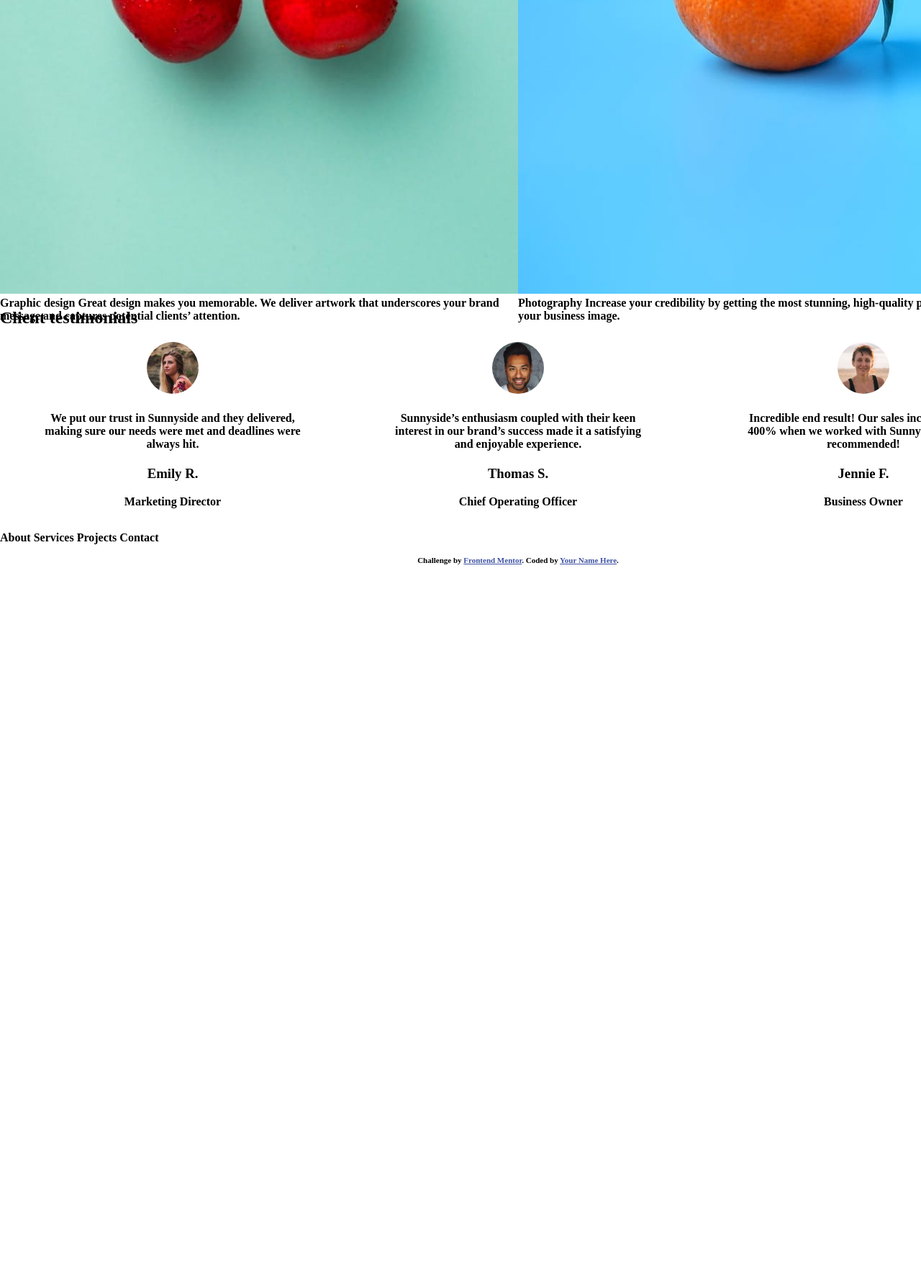
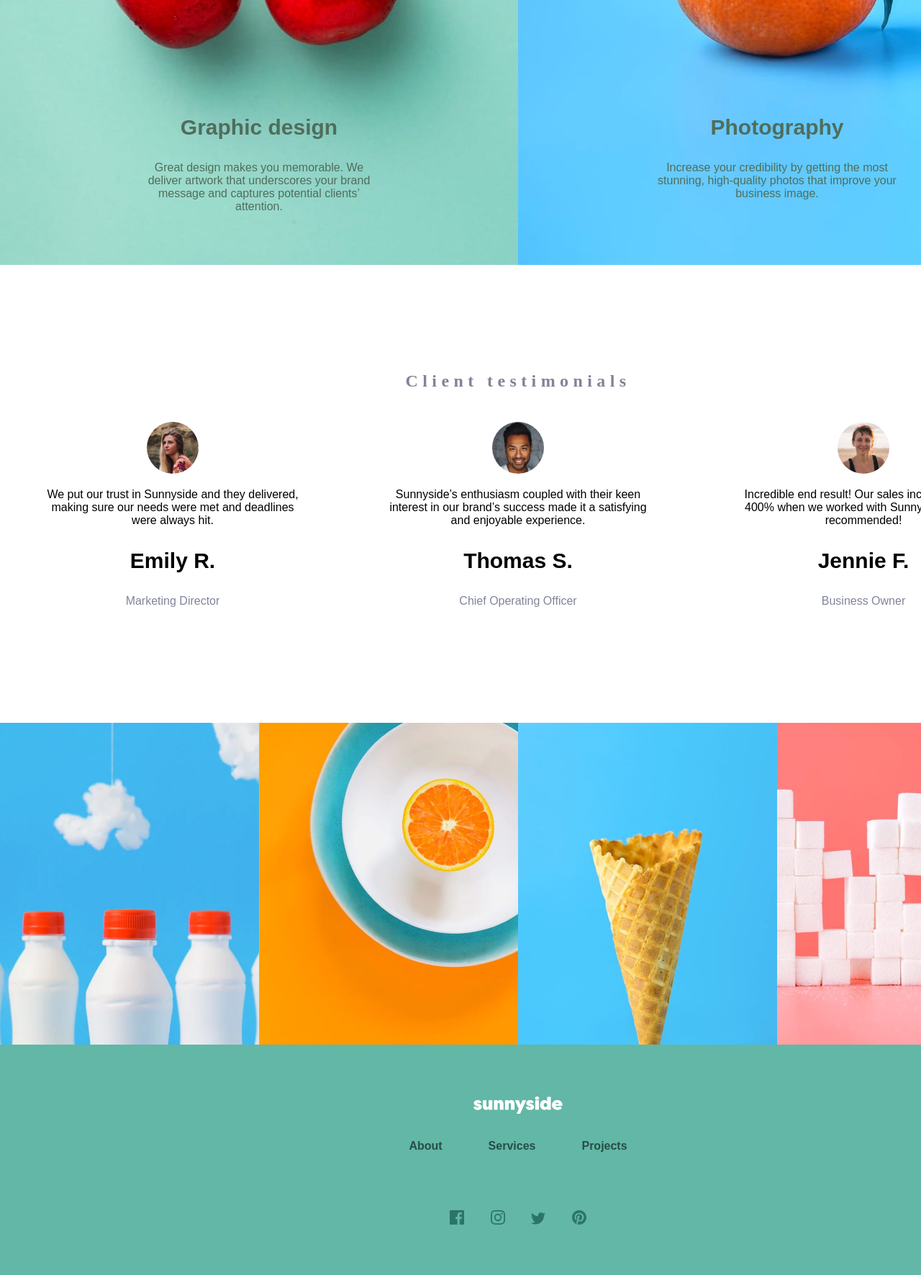
Before and after one commit to ilyaszk/Sunnyside-agency-landing-page, a plain HTML site: page index.html in a window 1280 px wide. Shown: the part 2440-4211 px from the top of the page at 72% size. Before the commit the page ends 3224 px from the top, so only its background shows below. Drawn offline with Linux system fonts and the light colour scheme.

Commit message:
integration html css terminé

```diff
--- a/index.html
+++ b/index.html
@@ -24,7 +24,7 @@
 </head>
 
 <body>
-    <Article class="container">
+
     <div class="bg-img">
         <div class="menu">
             <nav class="top">
@@ -41,7 +41,7 @@
         <H1>We are creatives</H1>
         <svg width="36" height="114" xmlns="http://www.w3.org/2000/svg"><g stroke="#FFF" stroke-width="6" fill="none" fill-rule="evenodd" stroke-linecap="round" stroke-linejoin="round"><path d="M18 3v100M3 95.484l15 15 15-15"/></g></svg>
     </div>
-        <article>
+    <article class="card">
         <div class="row">
             <div class="column">
                 <div>
@@ -63,40 +63,70 @@
             </div>
         </div>
         <div class="row">
-                <div class="column"><img src="images/desktop/image-graphic-design.jpg" alt="">Graphic design Great design makes you memorable. We deliver artwork that underscores your brand message and captures potential clients’ attention.</div>
-                <div class="column"><img src="images/desktop/image-photography.jpg" alt="">Photography Increase your credibility by getting the most stunning, high-quality photos that improve your business image.</div>
+            <div class="cerise">
+                <img src="images/desktop/image-graphic-design.jpg" alt="">
+                <div class=" text-img1">
+                    <h3>Graphic design</h3>
+                    <p> Great design makes you memorable. We deliver artwork that underscores your brand message and captures potential clients’ attention.</p>
+                </div>
+            </div>
+            <div class="orange">
+                <img src="images/desktop/image-photography.jpg" alt="">
+                <div class=" text-img2">
+                    <h3>Photography</h3>
+                    <p>Increase your credibility by getting the most stunning, high-quality photos that improve your business image.</p>
+                </div>
+            </div>
         </div>
     </article>
-        <article>
+    <article class=" personne ">
         <h2>Client testimonials</h2>
-            <div class="presentation">
-                <div class="profil">
-                    <img src="images/image-emily.jpg" alt="">
-                    <h4>We put our trust in Sunnyside and they delivered, making sure our needs were met and deadlines were always hit.</h4>
+        <div class="presentation ">
+            <div class="profil ">
+                <img src="images/image-emily.jpg " alt=" ">
+                <p>We put our trust in Sunnyside and they delivered, making sure our needs were met and deadlines were always hit.</p>
                 <h3>Emily R.</h3>
                 <p>Marketing Director</p>
             </div>
-                <div class="profil">
-                    <img src="images/image-thomas.jpg" alt="">
-                    <h4> Sunnyside’s enthusiasm coupled with their keen interest in our brand’s success made it a satisfying and enjoyable experience.</h4>
+            <div class="profil ">
+                <img src="images/image-thomas.jpg " alt=" ">
+                <p> Sunnyside’s enthusiasm coupled with their keen interest in our brand’s success made it a satisfying and enjoyable experience.</p>
                 <h3>Thomas S.</h3>
                 <p>Chief Operating Officer</p>
             </div>
-                <div class="profil">
-                    <img src="images/image-jennie.jpg" alt="">
-                    <h4>Incredible end result! Our sales increased over 400% when we worked with Sunnyside. Highly recommended!</h4>
+            <div class="profil ">
+                <img src="images/image-jennie.jpg " alt=" ">
+                <p>Incredible end result! Our sales increased over 400% when we worked with Sunnyside. Highly recommended!</p>
                 <h3>Jennie F.</h3>
                 <p>Business Owner</p>
             </div>
         </div>
     </article>
-        <p>
-            About Services Projects Contact
-        </p>
-        <div class="attribution">
-            Challenge by <a href="https://www.frontendmentor.io?ref=challenge" target="_blank">Frontend Mentor</a>. Coded by <a href="#">Your Name Here</a>.
+    <div class="row-img ">
+        <img src="images/desktop/image-gallery-milkbottles.jpg " alt=" ">
+        <img src="images/desktop/image-gallery-orange.jpg " alt=" ">
+        <img src="images/desktop/image-gallery-cone.jpg " alt=" ">
+        <img src="images/desktop/image-gallery-sugarcubes.jpg " alt=" ">
     </div>
-    </Article>
+
+    <footer>
+        <div class="lien ">
+            <img src="images/logo.svg " alt=" ">
+            <ul>
+                <li>About</li>
+                <li>Services</li>
+                <li>Projects</li>
+            </ul>
+        </div>
+        <div class="contact ">
+            <img src="images/icon-facebook.svg " alt=" ">
+            <img src="images/icon-instagram.svg " alt=" ">
+            <img src="images/icon-twitter.svg " alt=" ">
+            <img src="images/icon-pinterest.svg " alt=" ">
+        </div>
+
+    </footer>
+
 </body>
 
 </html>
--- a/style.css
+++ b/style.css
@@ -2,7 +2,7 @@ body {
     margin: auto;
     padding: 0;
     width: 1440px;
-    font-family: "Fraunces-Regular";
+    font-family: sans-serif;
     font-weight: 700;
     background: hsl(0, 0%, 100%);
 }
@@ -84,18 +84,59 @@ body {
 }
 
 .column div h2 {
+    font-family: "Barlow-Regular";
     color: hsl(212, 27%, 19%);
     font-size: 50px;
 }
 
-.column div p {
+.cerise,
+.orange {
+    flex: 50%;
+    position: relative;
+}
+
+.text-img1,
+.text-img2 {
+    z-index: 1;
+    position: absolute;
+    text-align: center;
+    margin: 0 auto;
+    left: 0;
+    right: 0;
+    top: 60%;
+    color: hsl(143, 15%, 37%);
+    width: 47%;
+}
+
+h3 {
+    font-size: 30px;
+}
+
+p {
     font-weight: 100;
+}
+
+.personne {
+    text-align: center;
+    margin: 10% 0 10% 0;
+}
+
+.personne h2 {
+    font-family: "Barlow-Regular";
+    color: hsl(232, 10%, 55%);
+    letter-spacing: 0.4rem;
 }
 
 .presentation {
     display: flex;
+    margin: 3% 0 0 0;
     justify-content: space-around;
     flex-wrap: wrap;
+}
+
+.presentation p:last-of-type {
+    color: hsl(232, 10%, 55%);
+    font-weight: 100;
 }
 
 .profil {
@@ -107,3 +148,37 @@ body {
     width: 20%;
     border-radius: 50%;
 }
+
+.row-img {
+    display: flex;
+}
+
+.row-img img {
+    max-width: 25%;
+}
+
+footer {
+    color: hsl(167, 33%, 23%);
+    height: 20rem;
+    text-align: center;
+    background: hsl(168, 37%, 55%);
+}
+
+.lien {
+    padding-top: 5%;
+}
+
+.lien ul {
+    list-style: none;
+    display: flex;
+    justify-content: center;
+    padding: 0;
+}
+
+.lien ul li {
+    padding: 1rem 2rem 3rem 2rem;
+}
+
+.contact img {
+    padding: 1rem 1rem 3rem 1rem;
+}
```
Lines whose indentation alone changed are shown as unchanged.
